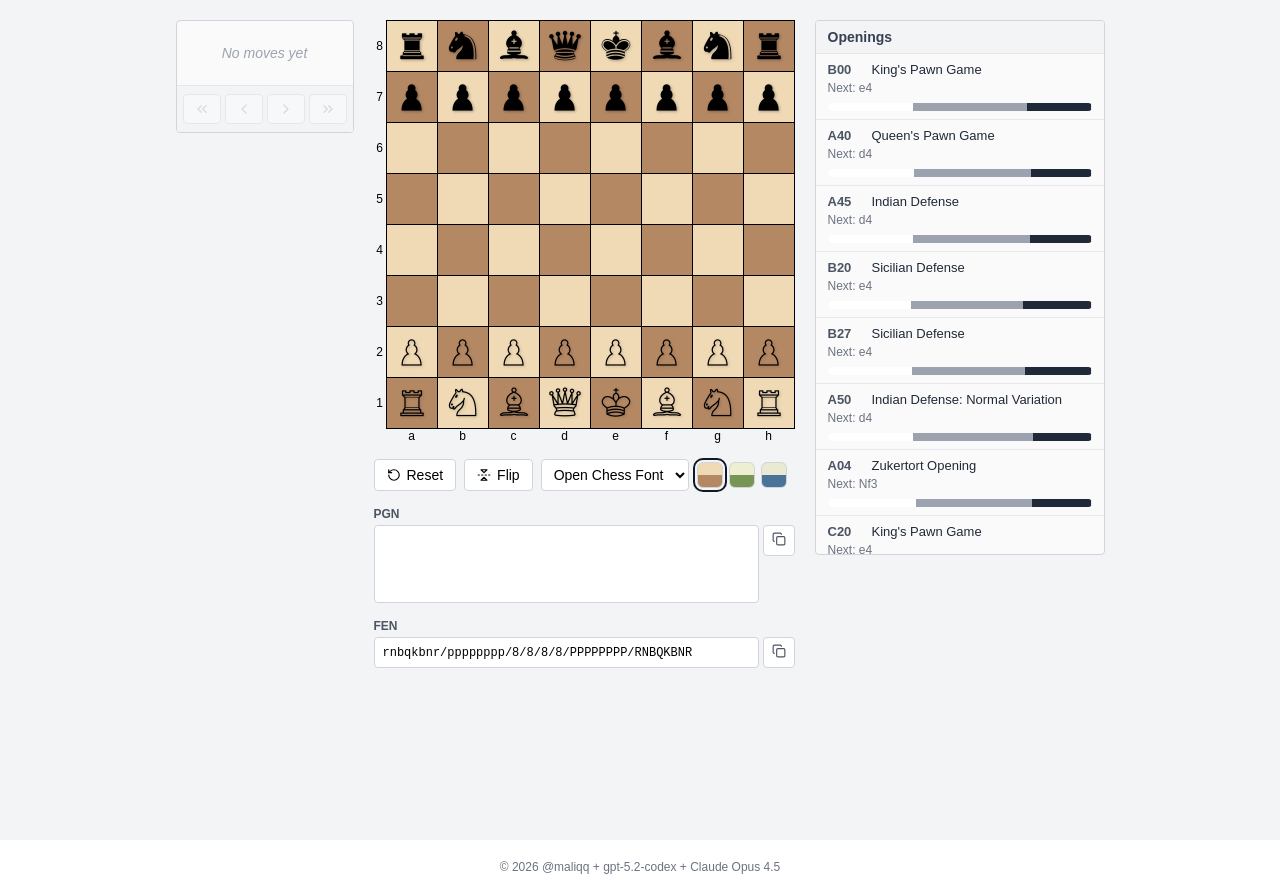
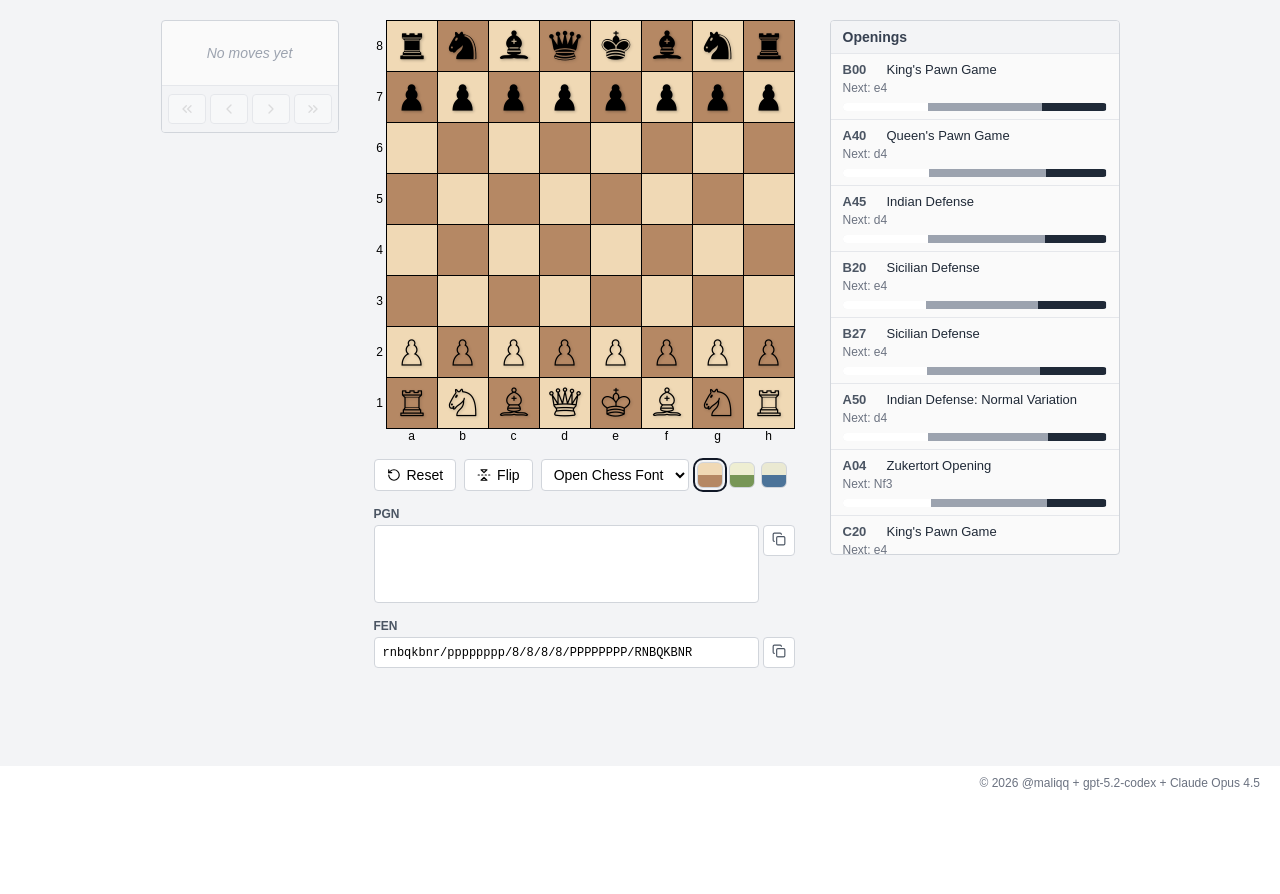
Before and after one commit to maliqq/chess-board-js, a React (Vite) app: page / in a window 1280 px wide. After the commit the page ends 800 px from the top, so only its background shows below. Built offline with nearby package versions, Linux system fonts and the light colour scheme.

Commit message:
css fixes

```diff
--- a/src/App.css
+++ b/src/App.css
@@ -3,27 +3,32 @@
 }
 
 html, body, #root {
-  height: 100%;
   margin: 0;
   padding: 0;
 }
 
+#root {
+  min-height: 100vh;
+  background-color: #f3f4f6;
+  display: flex;
+  flex-direction: column;
+}
+
 /* App Layout */
-.app {
+main {
+  flex: 1;
   display: flex;
   align-items: flex-start;
   justify-content: center;
-  gap: 20px;
   padding: 20px;
-  min-height: 100vh;
-  background-color: #f3f4f6;
+  gap: 35px;
 }
 
-.app-footer {
-  display: flex;
-  padding: 20px;
-  align-self: center;
-  justify-content: center;
+footer {
+  margin-top: auto;
+  text-align: right;
+  background-color: white;
+  padding: 10px 20px;
   font-size: 12px;
   color: #6b7280;
 }
--- a/src/App.tsx
+++ b/src/App.tsx
@@ -179,7 +179,8 @@ export function App() {
 
   return (
     <>
-      <main className="app" style={{
+      <header></header>
+      <main style={{
         "--piece-font": `'${pieceFont}'`,
         "--piece-offset-x": PIECE_FONTS.find(f => f.value === pieceFont)?.offsetX ?? "0px",
         "--piece-offset-y": PIECE_FONTS.find(f => f.value === pieceFont)?.offsetY ?? "0px",
@@ -266,7 +267,7 @@ export function App() {
         />
       </main>
 
-      <footer className="app-footer">&copy; 2026 @maliqq + gpt-5.2-codex + Claude Opus 4.5</footer>
+      <footer>&copy; 2026 @maliqq + gpt-5.2-codex + Claude Opus 4.5</footer>
     </>
   );
 }
```
